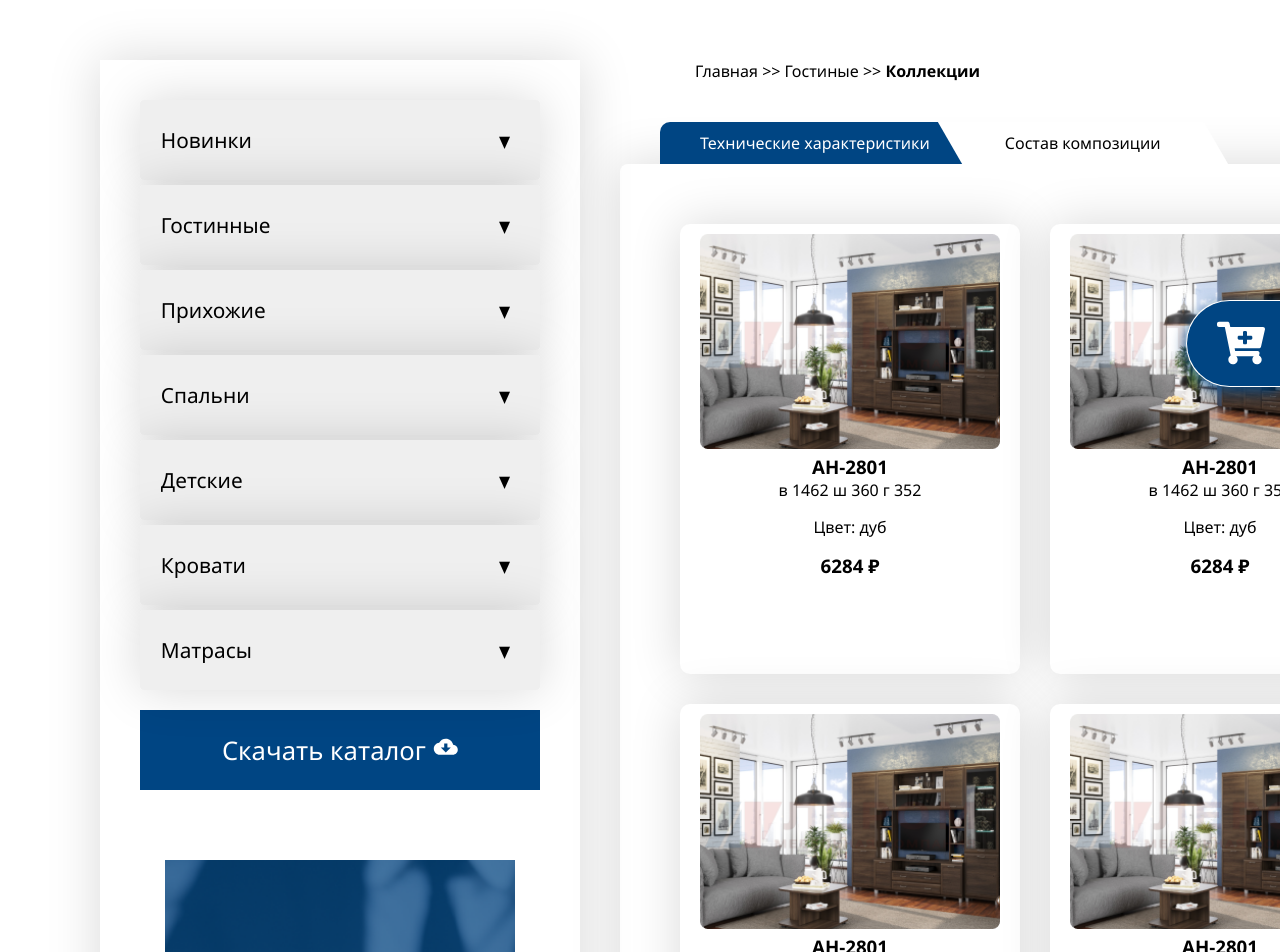
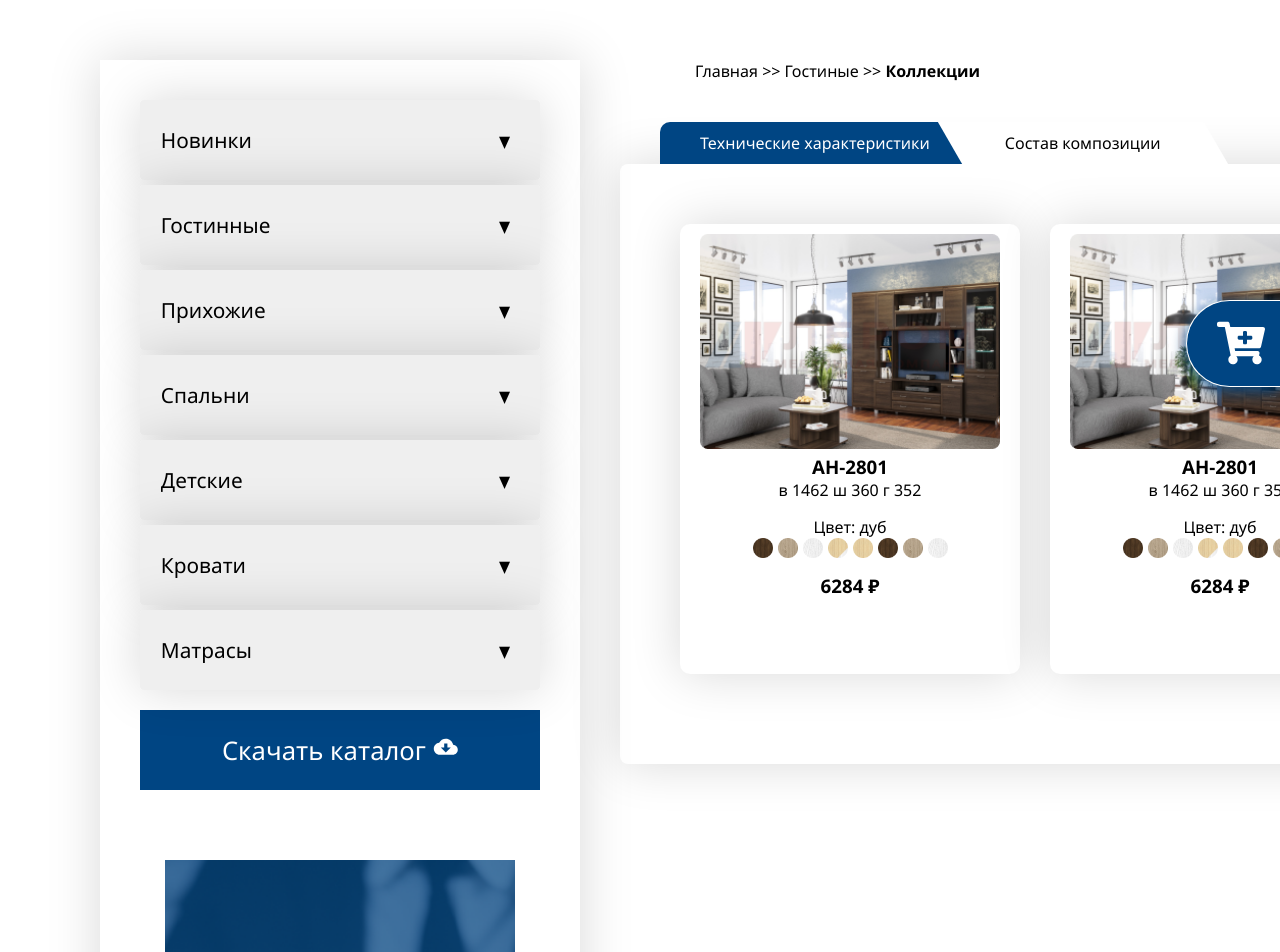
Before and after one commit to IbrokhimWeb/lerom, a React (Create React App) app: page /new in a window 1280 px wide. Shown: the top 952 px of the page. Built offline with nearby package versions, Linux system fonts and the light colour scheme.

Commit message:
errors have been corrected

```diff
--- a/src/components/product/Product.jsx
+++ b/src/components/product/Product.jsx
@@ -7,6 +7,7 @@ import { product } from "../../static/static";
 
 function Product(props) {
     const { id, img, model, v, sh, svet, g, sena } = props.data;
+    console.log(svet);
     return (
         <>
             <section className={s.section}>
@@ -19,9 +20,9 @@ function Product(props) {
                     <div>
                         <p>Цвет: дуб</p>
                         <div className={s.images}>
-                            {/* {
-                                svet?.map((e, i) => <img className={s.img__item} key={i} src={e} />)
-                            } */}
+                            {
+                                svet?.map((e, i) => <img className={s.img__item} key={i} src={e.img} />)
+                            }
                         </div>
                     </div>
                     <h1>{sena} ₽</h1>
--- a/src/components/tovar/Tovar.jsx
+++ b/src/components/tovar/Tovar.jsx
@@ -10,7 +10,7 @@ function Tovar(props) {
     return (
         <>
             <section className={s.section}>
-                <img src={`http://10.10.1.160:2005${img}`} alt="Tovar" />
+                <img src={img} alt="Tovar" /> {/**`http://10.10.1.160:2005${img}` */}
                 <div className={s.actions}>
                     <div>
                         <h1>{model}</h1>
@@ -19,7 +19,7 @@ function Tovar(props) {
                     <div>
                         <p>Цвет: дуб</p>
                         <div className={s.images}>
-                            {tovar[0]?.svet.map((e, i) => <img className={s.img__item} key={i} src={e} />)}
+                            {svet.map((e, i) => <img className={s.img__item} key={i} src={e.img} />)}
                         </div>
                     </div>
                     <h1>{sena} ₽</h1>
--- a/src/routes/singlePage/SinglePage.jsx
+++ b/src/routes/singlePage/SinglePage.jsx
@@ -24,7 +24,7 @@ function SinglePage(props) {
 
     const { id } = useParams();
     const allProducts = [...product];
-    const singleProduct = allProducts.find(e => e.id === +id);
+    const singleProduct = allProducts.find(e => e.id === id);
     // console.log(singleProduct);
     const { img, model, sales_code, weight, v, sh, g, svet, sena } = singleProduct;
 
--- a/src/static/static.js
+++ b/src/static/static.js
@@ -15,7 +15,10 @@ import about2 from "../assets/about2.png";
 import about3 from "../assets/about3.png";
 
 import tovar1 from "../assets/tovar1.png";
-import product1 from "../assets/product1.png"
+import product1 from "../assets/product1.png";
+
+import { v4 as uuidv4 } from 'uuid';
+let id = uuidv4();
 
 export const select = [
     ["Новинки"],
@@ -27,10 +30,9 @@ export const select = [
     ["Матрасы"]
 ];
 
-
 export const product = [
     {
-        id: 1,
+        id,
         img: product1,
         model: "АН-2801",
         sales_code: 34235234523,
@@ -39,20 +41,20 @@ export const product = [
         sh: 360,
         g: 352,
         svet: [
-            { id: 1, name: "color", img: color1 },
-            { id: 2, name: "color", img: color2 },
-            { id: 3, name: "color", img: color3 },
-            { id: 4, name: "color", img: color4 },
-            { id: 5, name: "color", img: color5 },
-            { id: 6, name: "color", img: color1 },
-            { id: 7, name: "color", img: color2 },
-            { id: 8, name: "color", img: color3 },
+            { id, name: "color", img: color1 },
+            { id, name: "color", img: color2 },
+            { id, name: "color", img: color3 },
+            { id, name: "color", img: color4 },
+            { id, name: "color", img: color5 },
+            { id, name: "color", img: color1 },
+            { id, name: "color", img: color2 },
+            { id, name: "color", img: color3 },
 
         ],
         sena: 6284
     },
     {
-        id: 2,
+        id,
         img: product1,
         model: "АН-2801",
         sales_code: 34235234523,
@@ -61,20 +63,20 @@ export const product = [
         sh: 360,
         g: 352,
         svet: [
-            { id: 1, name: "color", img: color1 },
-            { id: 2, name: "color", img: color2 },
-            { id: 3, name: "color", img: color3 },
-            { id: 4, name: "color", img: color4 },
-            { id: 5, name: "color", img: color5 },
-            { id: 6, name: "color", img: color1 },
-            { id: 7, name: "color", img: color2 },
-            { id: 8, name: "color", img: color3 },
+            { id, name: "color", img: color1 },
+            { id, name: "color", img: color2 },
+            { id, name: "color", img: color3 },
+            { id, name: "color", img: color4 },
+            { id, name: "color", img: color5 },
+            { id, name: "color", img: color1 },
+            { id, name: "color", img: color2 },
+            { id, name: "color", img: color3 },
 
         ],
         sena: 6284
     },
     {
-        id: 3,
+        id,
         img: product1,
         model: "АН-2801",
         sales_code: 34235234523,
@@ -83,21 +85,24 @@ export const product = [
         sh: 360,
         g: 352,
         svet: [
-            { id: 1, name: "color", img: color1 },
-            { id: 2, name: "color", img: color2 },
-            { id: 3, name: "color", img: color3 },
-            { id: 4, name: "color", img: color4 },
-            { id: 5, name: "color", img: color5 },
-            { id: 6, name: "color", img: color1 },
-            { id: 7, name: "color", img: color2 },
-            { id: 8, name: "color", img: color3 },
+            { id, name: "color", img: color1 },
+            { id, name: "color", img: color2 },
+            { id, name: "color", img: color3 },
+            { id, name: "color", img: color4 },
+            { id, name: "color", img: color5 },
+            { id, name: "color", img: color1 },
+            { id, name: "color", img: color2 },
+            { id, name: "color", img: color3 },
 
         ],
         sena: 6284
     },
+];
+
+export const tovar = [
     {
-        id: 4,
-        img: product1,
+        id,
+        img: tovar1,
         model: "АН-2801",
         sales_code: 34235234523,
         weight: 234234,
@@ -105,20 +110,21 @@ export const product = [
         sh: 360,
         g: 352,
         svet: [
-            { id: 1, name: "color", img: color1 },
-            { id: 2, name: "color", img: color2 },
-            { id: 3, name: "color", img: color3 },
-            { id: 4, name: "color", img: color4 },
-            { id: 5, name: "color", img: color5 },
-            { id: 6, name: "color", img: color1 },
-            { id: 7, name: "color", img: color2 },
-            { id: 8, name: "color", img: color3 },
+            { id, name: "color", img: color1 },
+            { id, name: "color", img: color2 },
+            { id, name: "color", img: color3 },
+            { id, name: "color", img: color4 },
+            { id, name: "color", img: color5 },
+            { id, name: "color", img: color1 },
+            { id, name: "color", img: color2 },
+            { id, name: "color", img: color3 },
+
         ],
         sena: 6284
     },
     {
-        id: 5,
-        img: product1,
+        id,
+        img: tovar1,
         model: "АН-2801",
         sales_code: 34235234523,
         weight: 234234,
@@ -126,21 +132,21 @@ export const product = [
         sh: 360,
         g: 352,
         svet: [
-            { id: 1, name: "color", img: color1 },
-            { id: 2, name: "color", img: color2 },
-            { id: 3, name: "color", img: color3 },
-            { id: 4, name: "color", img: color4 },
-            { id: 5, name: "color", img: color5 },
-            { id: 6, name: "color", img: color1 },
-            { id: 7, name: "color", img: color2 },
-            { id: 8, name: "color", img: color3 },
+            { id, name: "color", img: color1 },
+            { id, name: "color", img: color2 },
+            { id, name: "color", img: color3 },
+            { id, name: "color", img: color4 },
+            { id, name: "color", img: color5 },
+            { id, name: "color", img: color1 },
+            { id, name: "color", img: color2 },
+            { id, name: "color", img: color3 },
 
         ],
         sena: 6284
     },
     {
-        id: 6,
-        img: product1,
+        id,
+        img: tovar1,
         model: "АН-2801",
         sales_code: 34235234523,
         weight: 234234,
@@ -148,85 +154,40 @@ export const product = [
         sh: 360,
         g: 352,
         svet: [
-            { id: 1, name: "color", img: color1 },
-            { id: 2, name: "color", img: color2 },
-            { id: 3, name: "color", img: color3 },
-            { id: 4, name: "color", img: color4 },
-            { id: 5, name: "color", img: color5 },
-            { id: 6, name: "color", img: color1 },
-            { id: 7, name: "color", img: color2 },
-            { id: 8, name: "color", img: color3 },
+            { id, name: "color", img: color1 },
+            { id, name: "color", img: color2 },
+            { id, name: "color", img: color3 },
+            { id, name: "color", img: color4 },
+            { id, name: "color", img: color5 },
+            { id, name: "color", img: color1 },
+            { id, name: "color", img: color2 },
+            { id, name: "color", img: color3 },
 
         ],
         sena: 6284
     },
-
-];
-
-
-
-export const tovar = [
     {
-        id: 1,
+        id,
         img: tovar1,
         model: "АН-2801",
+        sales_code: 34235234523,
+        weight: 234234,
         v: 1462,
         sh: 360,
         g: 352,
-        svet: [color1, color2, color3, color4, color5],
+        svet: [
+            { id, name: "color", img: color1 },
+            { id, name: "color", img: color2 },
+            { id, name: "color", img: color3 },
+            { id, name: "color", img: color4 },
+            { id, name: "color", img: color5 },
+            { id, name: "color", img: color1 },
+            { id, name: "color", img: color2 },
+            { id, name: "color", img: color3 },
+
+        ],
         sena: 6284
     },
-    {
-        id: 2,
-        img: tovar1,
-        model: "АН-2801",
-        v: 1462,
-        sh: 360,
-        g: 352,
-        svet: [color1, color2, color3, color4, color5],
-        sena: 6284
-    },
-    {
-        id: 3,
-        img: tovar1,
-        model: "АН-2801",
-        v: 1462,
-        sh: 360,
-        g: 352,
-        svet: [color1, color2, color3, color4, color5],
-        sena: 6284
-    },
-    {
-        id: 4,
-        img: tovar1,
-        model: "АН-2801",
-        v: 1462,
-        sh: 360,
-        g: 352,
-        svet: [color1, color2, color3, color4, color5],
-        sena: 6284
-    },
-    {
-        id: 5,
-        img: tovar1,
-        model: "АН-2801",
-        v: 1462,
-        sh: 360,
-        g: 352,
-        svet: [color1, color2, color3, color4, color5],
-        sena: 6284
-    },
-    {
-        id: 6,
-        img: tovar1,
-        model: "АН-2801",
-        v: 1462,
-        sh: 360,
-        g: 352,
-        svet: [color1, color2, color3, color4, color5],
-        sena: 6284
-    },
-
 ];
 
 export const card_posts = [
```
